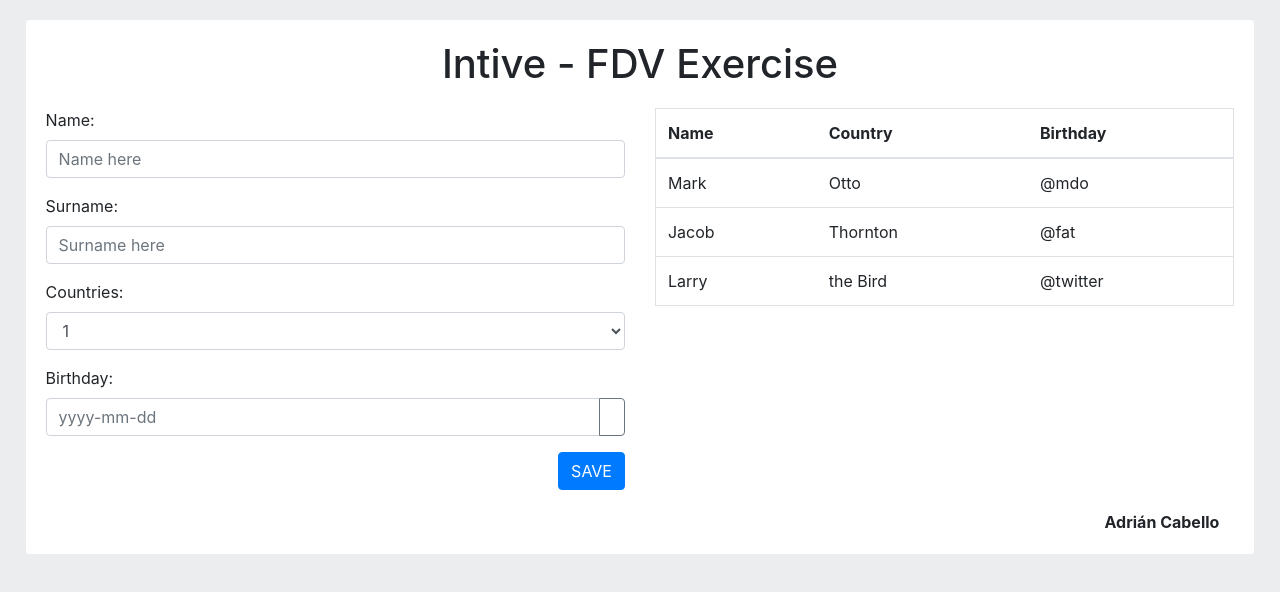
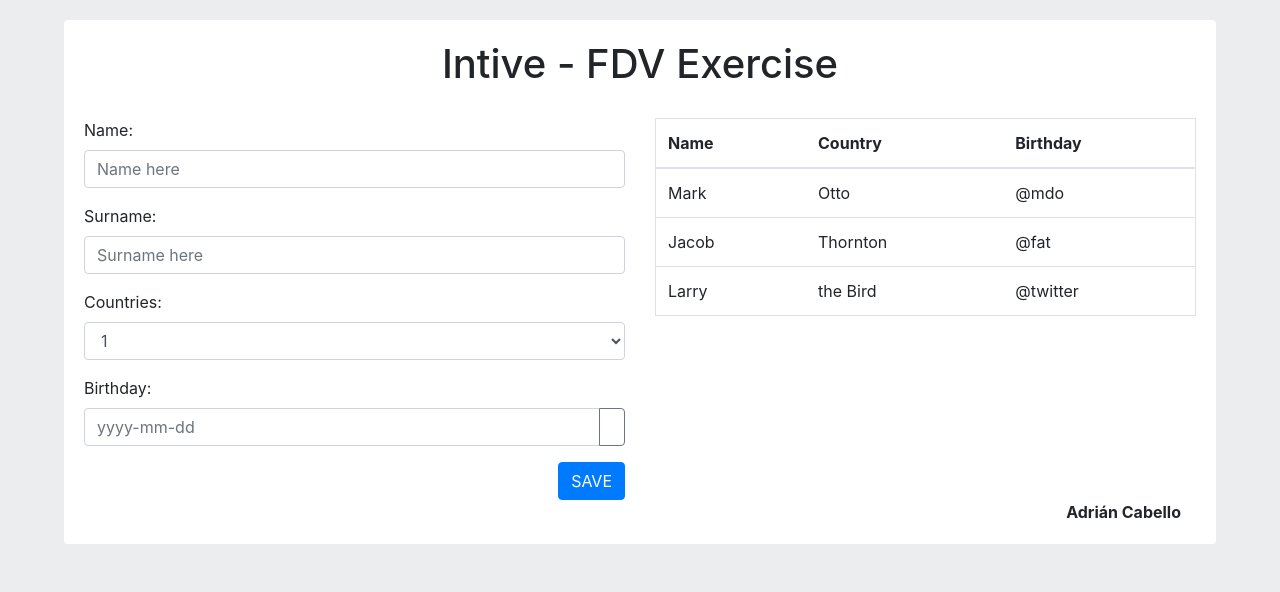
Before and after one commit to AdrianCabello/birthdayExercise, an Angular app: page / in a window 1280 px wide. Shown: the top 592 px of the page. Built offline with nearby package versions, Linux system fonts and the light colour scheme; some icons are missing.

Commit message:
added comments on the html

```diff
--- a/src/app/components/birthdays/birthdays.component.html
+++ b/src/app/components/birthdays/birthdays.component.html
@@ -2,28 +2,32 @@
     <section>
         <h1 class="text-center">Intive - FDV Exercise</h1>
 
-        <div class="row top-20">
+        <div class="row top-30 ">
+            <!-- Birthday Form -->
             <div class="col-sm-6">
                 <form>
+                    <!-- Input Name -->
                     <div class="form-group">
                         <label for="name">Name:</label>
                         <input type="text" class="form-control" id="name" placeholder="Name here">
                     </div>
+                    <!-- Input Surname -->
                     <div class="form-group">
                         <label for="surname">Surname:</label>
                         <input type="text" id="surname" class="form-control" placeholder="Surname here">
                     </div>
-
+                    <!-- Select Countries -->
                     <div class="form-group">
                         <label for="exampleFormControlSelect1">Countries:</label>
                         <select class="form-control" id="exampleFormControlSelect1">
-                              <option>1</option>
-                              <option>2</option>
-                              <option>3</option>
-                              <option>4</option>
-                              <option>5</option>
+                            <option>1</option>
+                            <option>2</option>
+                            <option>3</option>
+                            <option>4</option>
+                            <option>5</option>
                         </select>
                     </div>
+                    <!-- Birthday Date  -->
                     <div class="form-group">
                         <label for="exampleFormControlSelect1">Birthday:</label>
                         <div class="input-group">
@@ -40,6 +44,8 @@
                     </div>
                 </form>
             </div>
+
+            <!-- Birthday Table-->
             <div class="col-sm-6">
                 <table class="table">
                     <thead>
@@ -75,7 +81,9 @@
         </div>
 
         <div class="col-sm-12 text-right top-20">
-            <span><strong>Adrián Cabello</strong></span>
+            <span>
+                <strong>Adrián Cabello</strong>
+            </span>
         </div>
 
 
--- a/src/app/components/birthdays/birthdays.component.scss
+++ b/src/app/components/birthdays/birthdays.component.scss
@@ -1,5 +1,5 @@
-.top-20 {
-    margin-top: 20px;
+.top-30 {
+    margin-top: 30px;
 }
 
 table {
--- a/src/app/components/birthdays/birthdays.component.ts
+++ b/src/app/components/birthdays/birthdays.component.ts
@@ -24,7 +24,7 @@ export class BirthdaysComponent implements OnInit {
   }
 
   saveBirthday(){
-    swal("Good job!", "You clicked the button!", "success");
+    swal("Good job!", "You clicked the button!", "error");
   }
 
 
--- a/src/styles.scss
+++ b/src/styles.scss
@@ -10,7 +10,7 @@ article {
     display: flex;
     justify-content: center;
     section {
-        width: 96%;
+        width: 90%;
         background: #fff;
         margin-top: 20px;
         border-radius: 4px;
```
